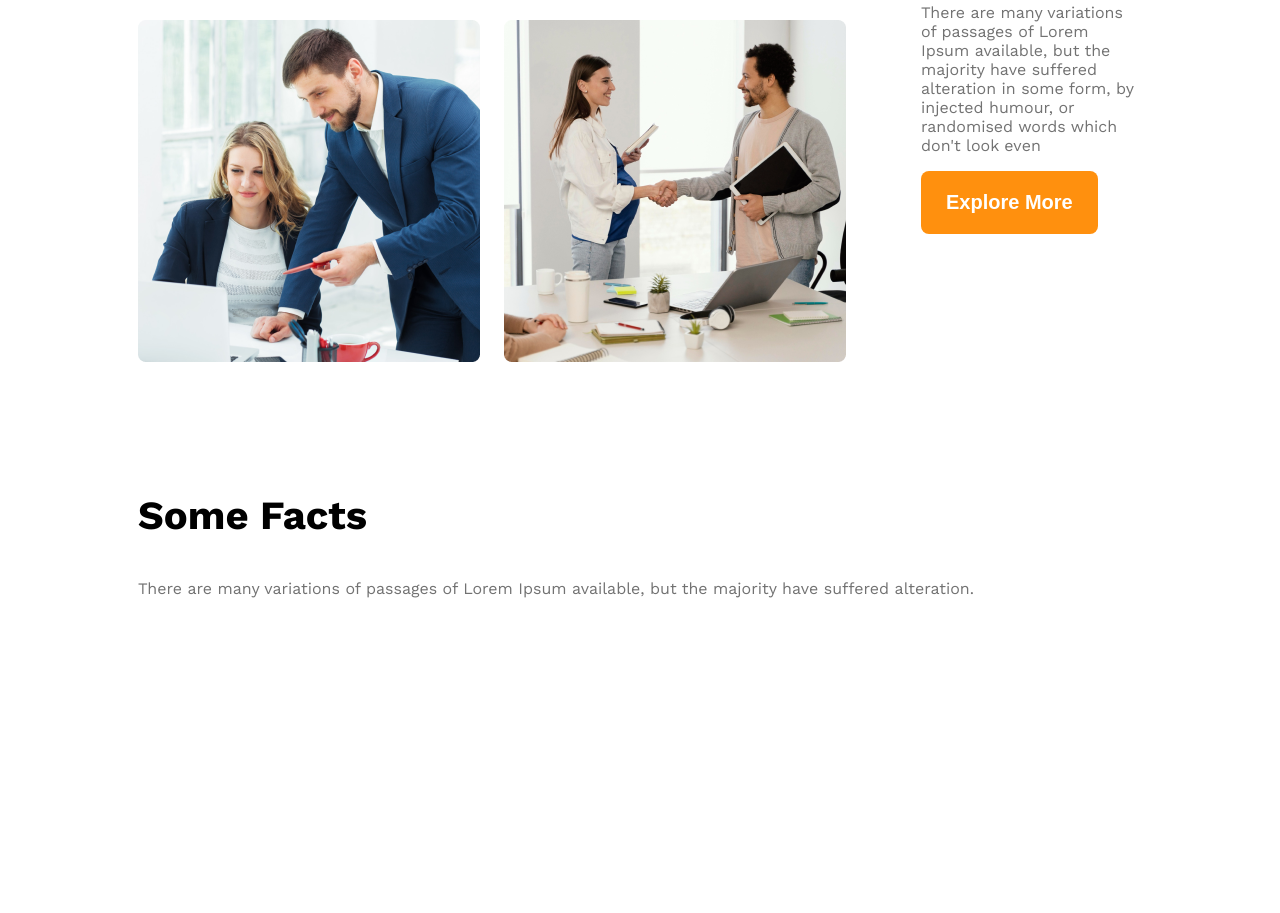
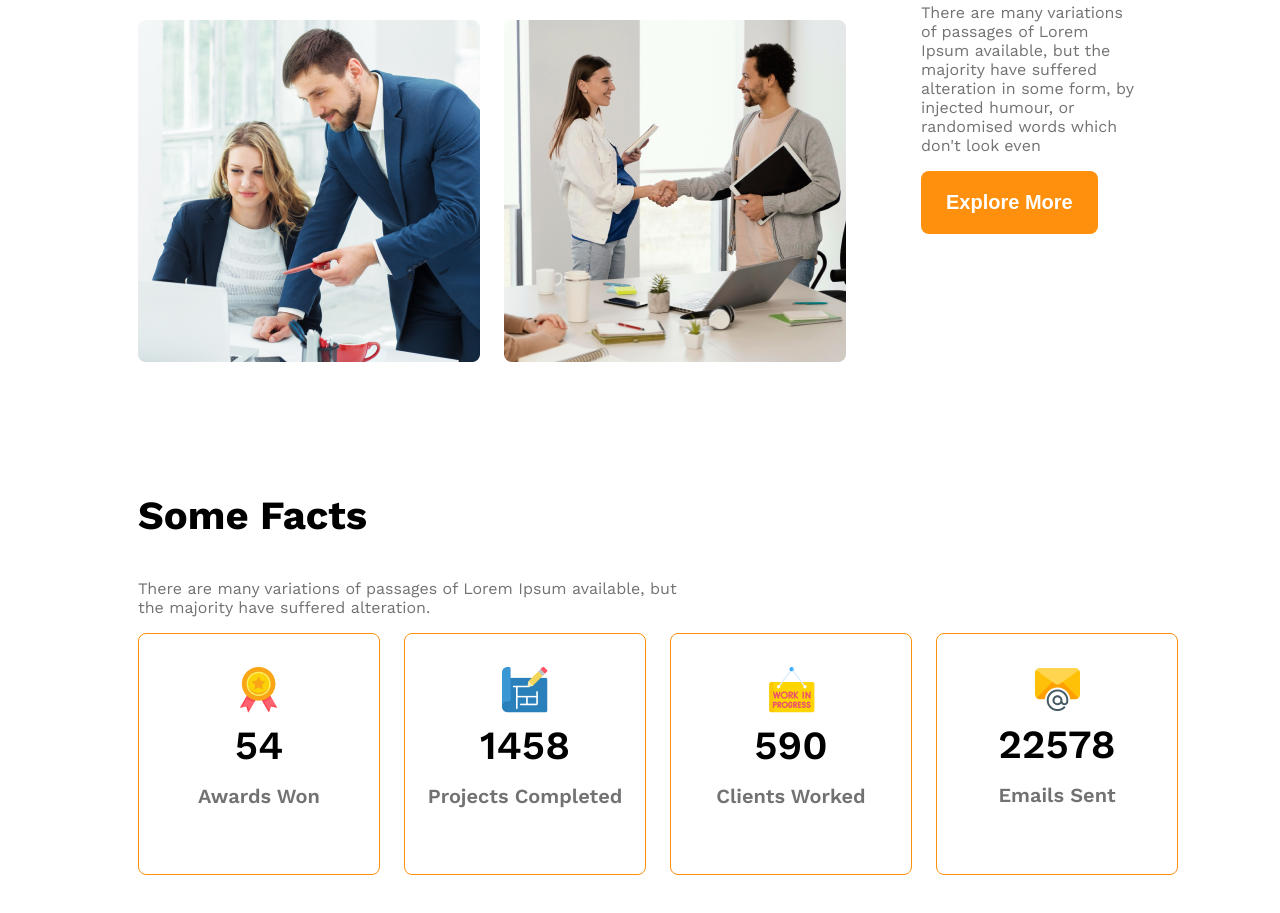
Before and after one commit to wahidamanat/g3-architects-website, a plain HTML site: page index.html in a window 1280 px wide. Shown: the part 1661-2574 px from the top of the page. Before the commit the page ends 2548 px from the top, so only its background shows below. Drawn offline with nearby package versions, Linux system fonts and the light colour scheme.

Commit message:
some facts icons styled fully

```diff
--- a/index.html
+++ b/index.html
@@ -67,31 +67,39 @@
     <!-- features you will love -->
     <section>
         <h3 class="section-title">Some Facts</h3>
-        <p class="text-gray-light">There are many variations of passages of Lorem Ipsum available, but the majority have
+        <p class="text-gray-light feature-description">There are many variations of passages of Lorem Ipsum available, but the majority have
             suffered alteration.
         </p>
 
         <div class="facts-container">
 
-            <div class="fact">
-                <img src="" alt="" class="fact-icon">
-                <h4 class="fact-number"></h4>
-                <h5 class="fact-name"></h5>
+            <div class="fact-card display-flex">
+                <div>
+                    <img src="./images/icons/ribon.png" alt="" class="fact-icon">
+                    <h4 class="fact-number">54</h4>
+                    <h5 class="fact-name text-gray-light">Awards Won</h5>
+                </div>
             </div>
-            <div class="fact">
-                <img src="" alt="" class="fact-icon">
-                <h4 class="fact-number"></h4>
-                <h5 class="fact-name"></h5>
+            <div class="fact-card display-flex">
+                <div>
+                    <img src="./images/icons/projects.png" alt="projects icon" class="fact-icon">
+                    <h4 class="fact-number">1458</h4>
+                    <h5 class="fact-name text-gray-light">Projects Completed</h5>
+                </div>
             </div>
-            <div class="fact">
-                <img src="" alt="" class="fact-icon">
-                <h4 class="fact-number"></h4>
-                <h5 class="fact-name"></h5>
+            <div class="fact-card display-flex">
+                <div>
+                    <img src="./images/icons/customers.png" alt="" class="fact-icon">
+                    <h4 class="fact-number">590</h4>
+                    <h5 class="fact-name text-gray-light">Clients Worked</h5>
+                </div>
             </div>
-            <div class="fact">
-                <img src="" alt="" class="fact-icon">
-                <h4 class="fact-number"></h4>
-                <h5 class="fact-name"></h5>
+            <div class="fact-card display-flex">
+                <div>
+                    <img src="./images/icons/email.png" alt="" class="fact-icon">
+                    <h4 class="fact-number">22578</h4>
+                    <h5 class="fact-name text-gray-light">Emails Sent</h5>
+                </div>
             </div>
 
         </div>
--- a/styles/architechts.css
+++ b/styles/architechts.css
@@ -122,6 +122,41 @@
 #quick-list{
     font-weight:500;
 }
+
+/* some facts section */
+
+.facts-container{
+    display: grid;
+    grid-template-columns: repeat(4, 1fr);
+    gap: 24px;
+
+}
+.fact-card{
+    border: 1px solid #FF900E;
+    width: 240px;
+    height: 240px;
+    border-radius: 8px;
+    text-align: center;
+    align-items: center;
+    justify-content: center;
+}
+.fact-number{
+    font-size: 2.5rem;
+    font-weight: 600;
+    margin-top: 5px;
+    margin-bottom: 15px;
+}
+
+.fact-name{
+    font-size: 1.25rem;
+    font-weight: 600;
+    margin-top: 10px;
+
+}
+.feature-description{
+    max-width: 540px;
+}
+
 /* responsive media query */
 @media screen and (max-width:576px){
     .navbar, .nav-links, .teams {
```
